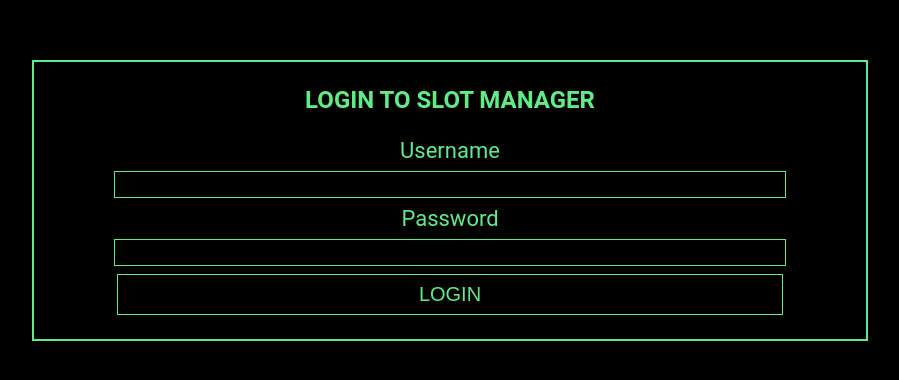
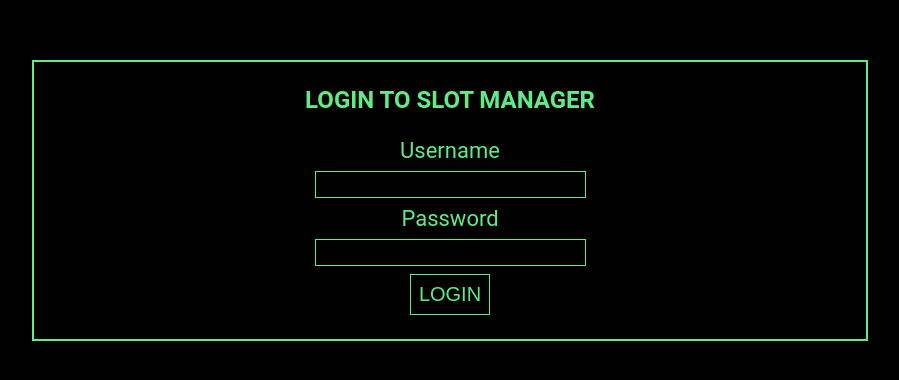
Before and after one commit to DanieldelaCueva/SlotManager, a React (Create React App) app in the folder slotmanager/: page /login in a window 1280 px wide. Shown: the part 200-580 px from the top of the page, without its empty margins (190-1089 px from the left). Built offline with nearby package versions, Linux system fonts and the light colour scheme; no server answers.

Commit message:
rewrote css rule to adapt scope

```diff
--- a/slotmanager/src/Components/Pages/Admin/Components/EditBox/EditBox.css
+++ b/slotmanager/src/Components/Pages/Admin/Components/EditBox/EditBox.css
@@ -8,7 +8,7 @@
     margin: 2rem;
 }
 
-input{
+#userUrl, #slotUrl{
     margin: 0 2rem;
     font-size: 22px;
     font-family: 'Roboto ', sans-serif;
```
Also changed, not shown: 1 other file (tests, documents, lock files or other folders).
